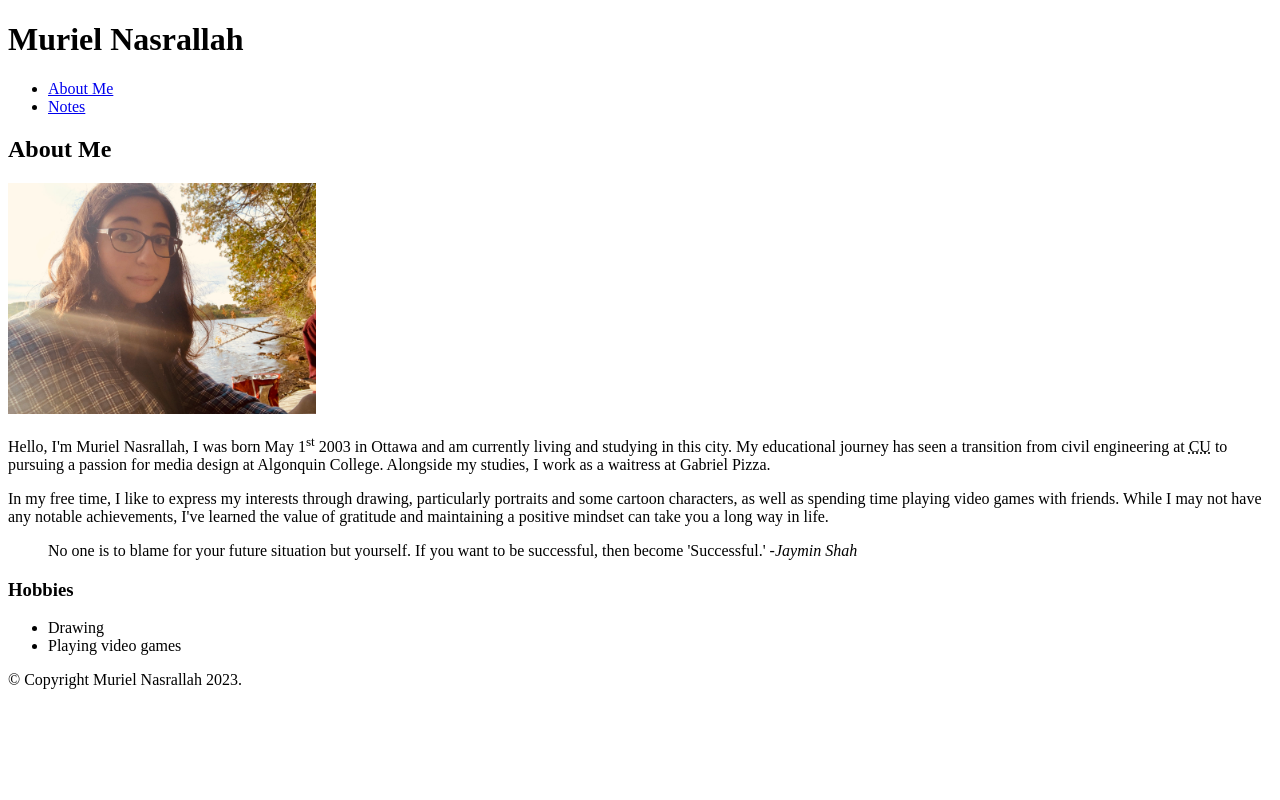
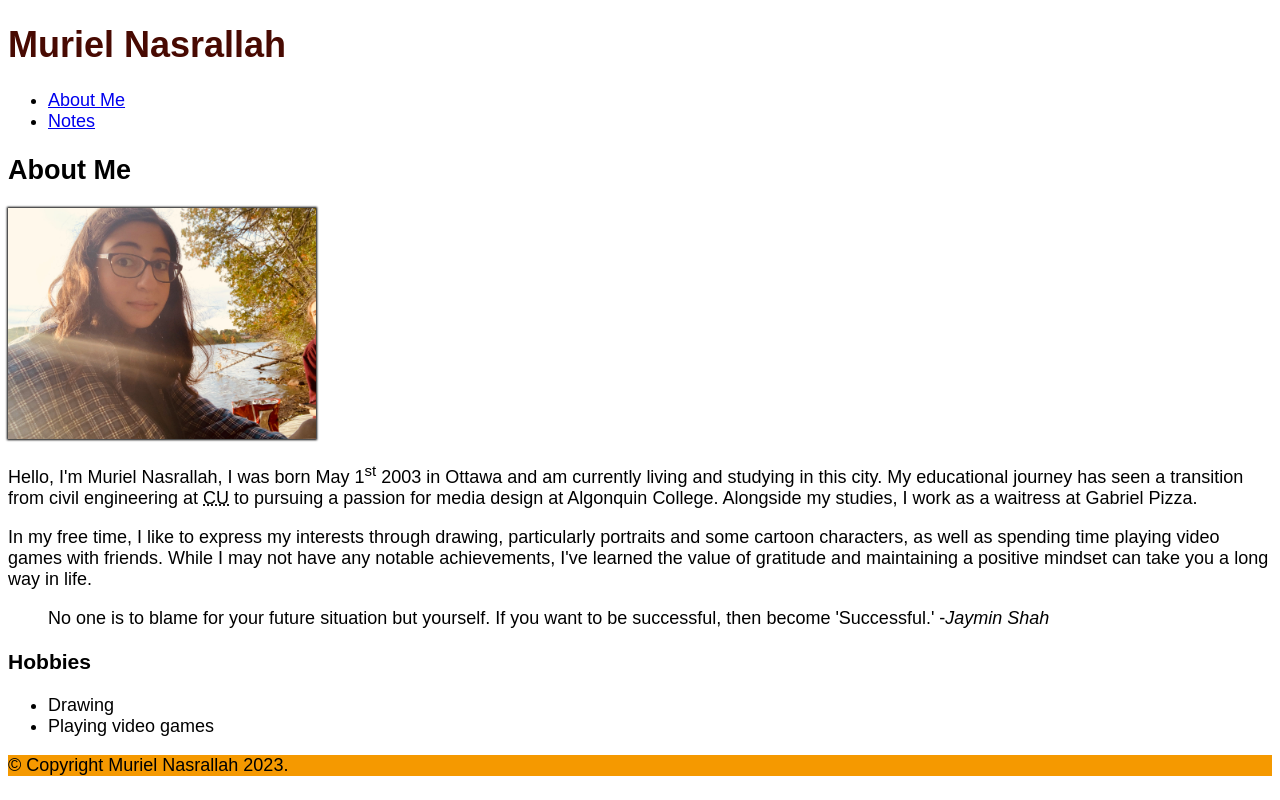
Before and after one commit to nasr0071/nasr0071.github.io, a plain HTML site: page html-assignment/index.html in a window 1280 px wide. Drawn offline with Linux system fonts and the light colour scheme.

Commit message:
Change font, colors, and image of website

```diff
--- /dev/null
+++ b/html-assignment/css/main.css
@@ -0,0 +1,19 @@
+/* Change font of body */
+body {
+   font-family: Arial, Helvetica, sans-serif; font-size: 18px;
+}
+
+/* Selecte header and footer and change background color */
+header, footer {
+   background-color: #F59900;
+}
+
+/* Change color of font for site-title (added class to h1) */
+.site-title {
+   color: #480A02;
+}
+
+/* Uses ID selector to add box-shadow to my picture */
+#my-image {
+   box-shadow: 0 0 2px 1px #000;
+}
--- a/html-assignment/index.html
+++ b/html-assignment/index.html
@@ -2,13 +2,14 @@
 <html lang="en">
     <head>
         <meta charset="UTF-8">
+        <link  rel="stylesheet" href="css/main.css">
         <title>
             Muriel Nasrallah - About Me
         </title>
     </head>
 
     <body>
-        <h1>
+        <h1 class="site-title">
             Muriel Nasrallah
         </h1>
         <nav>
@@ -22,7 +23,7 @@
         <h2>
             About Me
         </h2>
-        <img src="images/myself.jpg" alt="muriel" width="308" height="231">
+        <img id="my-image" src="images/myself.jpg" alt="muriel" width="308" height="231">
         <p>
             Hello, I'm Muriel Nasrallah, I was born May 1<sup>st</sup> 2003 in Ottawa and am currently living and studying in this city. My educational journey has seen a transition from civil engineering at <abbr title="Carleton University">CU</abbr> to pursuing a passion for media design at Algonquin College. Alongside my studies, I work as a waitress at Gabriel Pizza.
         </p>
```
Also changed, not shown: html-assignment/notes.html (+1 -0 lines).
